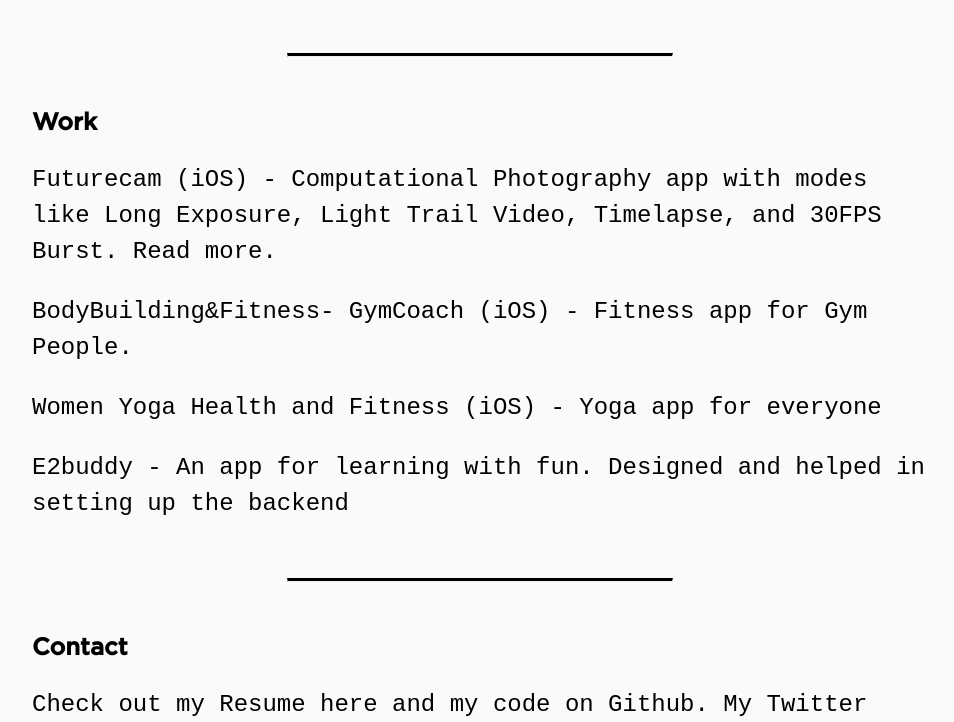
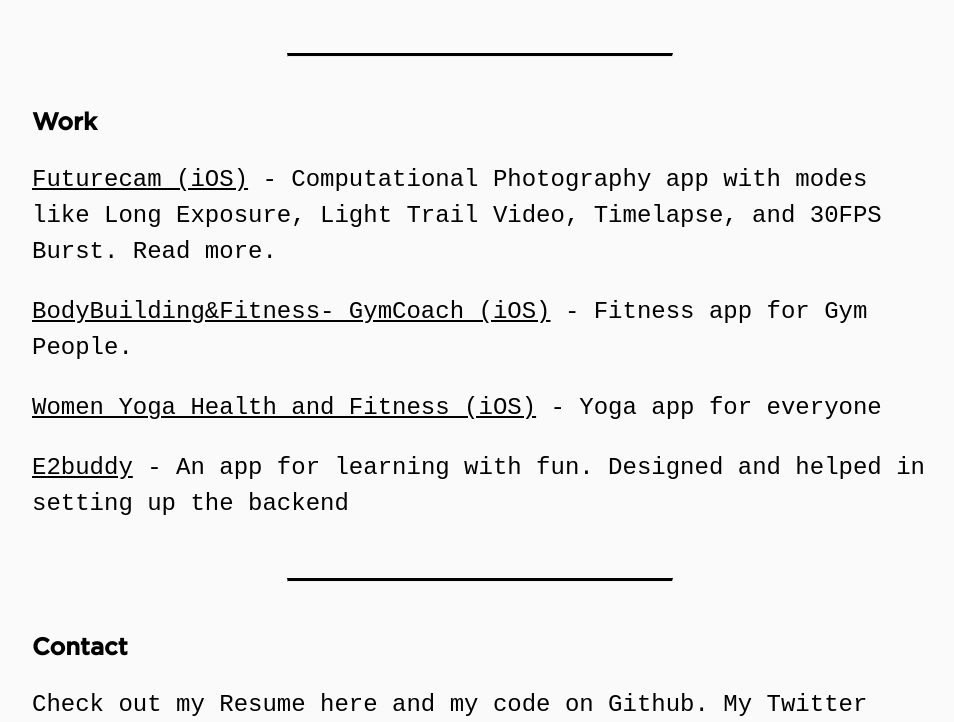
Before and after one commit to SathishDpy/My-Site, a plain HTML site: page index.html in a window 1280 px wide. Shown: the part 596-1318 px from the top of the page, without its empty margins (160-1114 px from the left). Drawn offline with Linux system fonts and the light colour scheme.

Commit message:
Add reference links

```diff
--- a/index.css
+++ b/index.css
@@ -47,3 +47,7 @@
     border-top: 3px solid black;
     margin: 2rem;
 }
+
+a {
+    color: black;
+}
--- a/index.html
+++ b/index.html
@@ -28,10 +28,10 @@
         <div class="container">
             <div class="Work">
                 <h2 class="work">Work</h2>
-                <p class="work-description">Futurecam (iOS) - Computational Photography app with modes like Long Exposure, Light Trail Video, Timelapse, and 30FPS Burst. Read more.</p>
-                <p class="work-description">BodyBuilding&Fitness- GymCoach (iOS) - Fitness app for Gym People.</p>
-                <p class="work-description">Women Yoga Health and Fitness (iOS) - Yoga app for everyone</p>
-                <p class="work-description">E2buddy - An app for learning with fun. Designed and helped in setting up the backend</p>
+                <p class="work-description"><span><a href="https://apps.apple.com/app/abstractocam/id1393682801" target="blank">Futurecam (iOS)</a></span> - Computational Photography app with modes like Long Exposure, Light Trail Video, Timelapse, and 30FPS Burst. Read more.</p>
+                <p class="work-description"><span><a href="https://apps.apple.com/in/app/bodybuilding-fitness-gymcoach/id1054830182" target="blank">BodyBuilding&Fitness- GymCoach (iOS)</a></span> - Fitness app for Gym People.</p>
+                <p class="work-description"><span><a href="https://apps.apple.com/in/app/women-yoga-health-fitness/id1449829512" target="blank">Women Yoga Health and Fitness (iOS)</a></span> - Yoga app for everyone</p>
+                <p class="work-description"><span><a href="https://play.google.com/store/apps/details?id=com.aptitude.learning.e2buddy&hl=en" target="blank">E2buddy</a></span> - An app for learning with fun. Designed and helped in setting up the backend</p>
             </div>
         </div>
 
```
